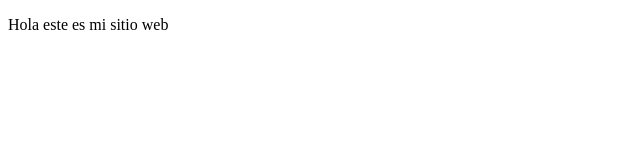
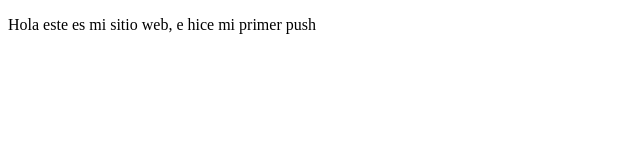
Before and after one commit to ATH3R15/proyecto, a plain HTML site: page index.html in a window 1280 px wide. Shown: the whole page, without its empty margins (0-640 px from the left). Drawn offline with Linux system fonts and the light colour scheme.

Commit message:
update sobre push agregado

```diff
--- a/index.html
+++ b/index.html
@@ -7,6 +7,6 @@
     <title>Hola mundo</title>
 </head>
 <body>
-    <p> Hola este es mi sitio web</p>
+    <p> Hola este es mi sitio web, e hice mi primer push</p>
 </body>
 </html>
```
